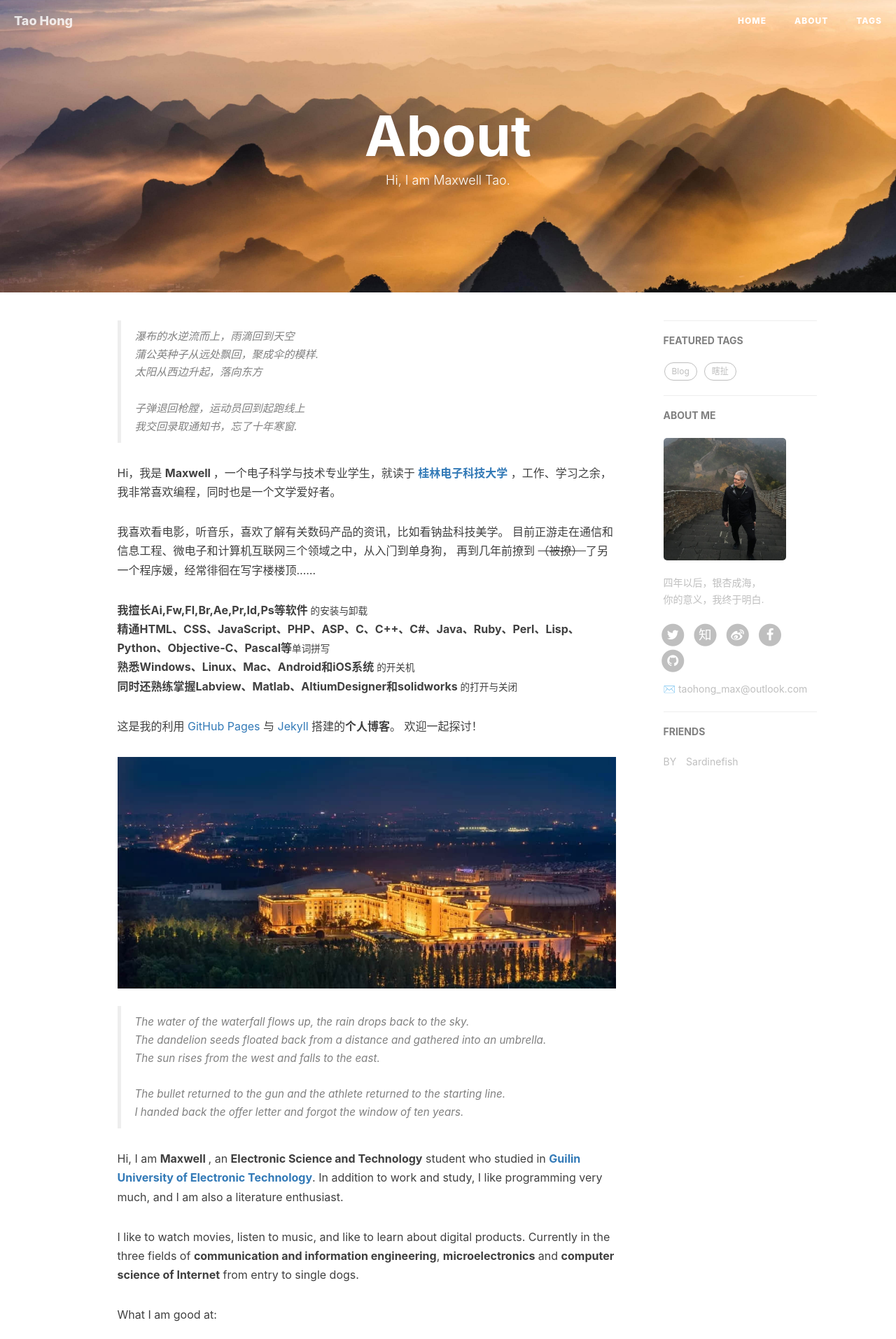
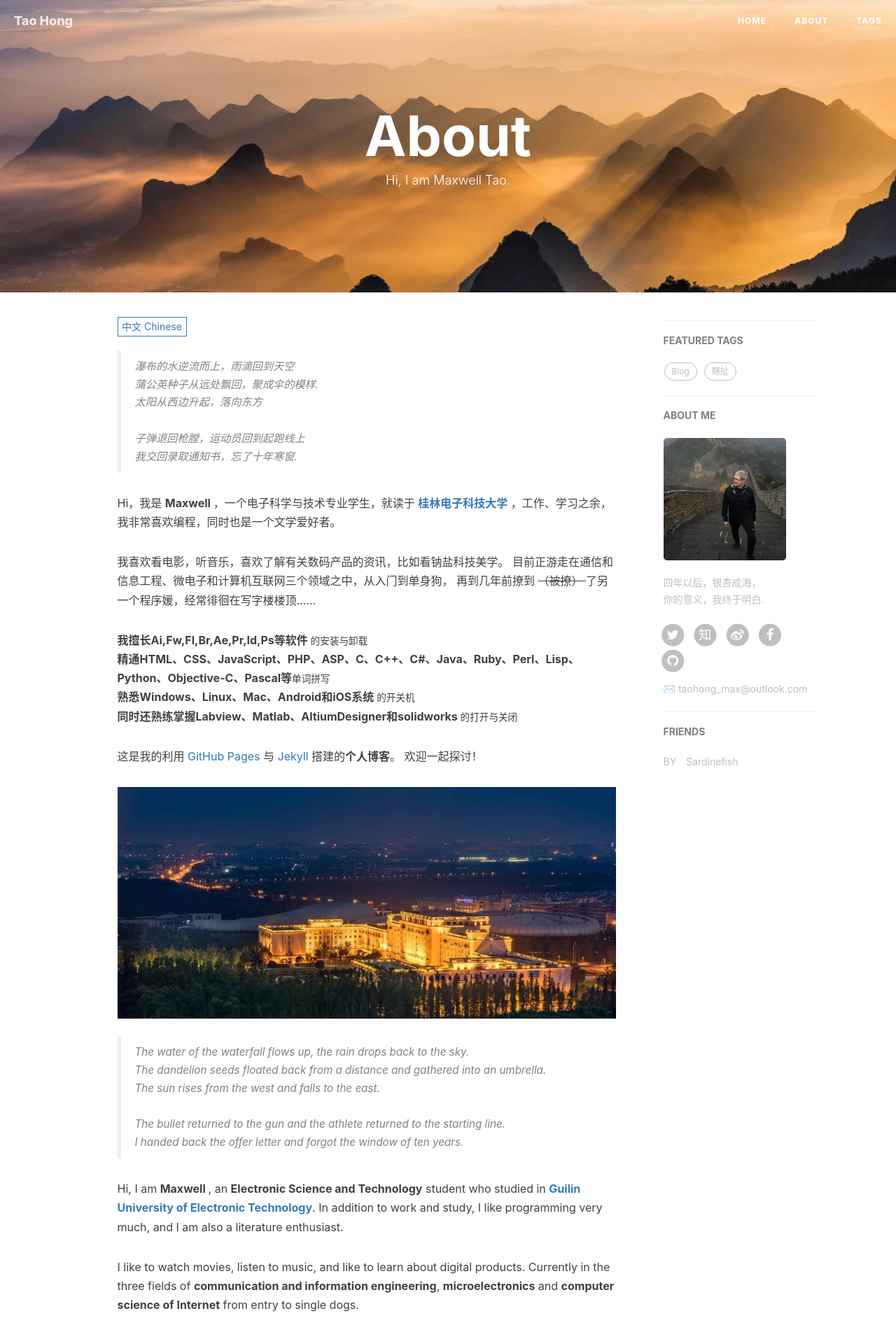
Before and after one commit to TaohongMaxwell/TaohongMaxwell.github.io, a Jekyll site: the page built from about.html, in a window 1280 px wide. Shown: the top 1914 px of the page at 70% size. Built offline with Jekyll 4.4.1, drawn with Linux system fonts in a browser that asks for light colours; nearby versions of some CDN libraries; comment, search, counter and statistics services are not loaded.

Commit message:
Update
修改语言参数，恢复语言选择框。

```diff
--- a/_layouts/default.html
+++ b/_layouts/default.html
@@ -1,5 +1,5 @@
 <!DOCTYPE html>
-<html lang="en">
+<html lang="zh">
 
 {% include head.html %}
 
--- a/about.html
+++ b/about.html
@@ -6,10 +6,10 @@
 ---
 
 <!-- Language Selector -->
-<!-- <select class="sel-lang" onchange= "onLanChange(this.options[this.options.selectedIndex].value)">
+<select class="sel-lang" onchange= "onLanChange(this.options[this.options.selectedIndex].value)">
     <option value="0" selected> 中文 Chinese </option>
     <option value="1"> 英文 English </option>
-</select> -->
+</select>
 
 <!-- Chinese Version -->
 <div class="zh post-container">
```
